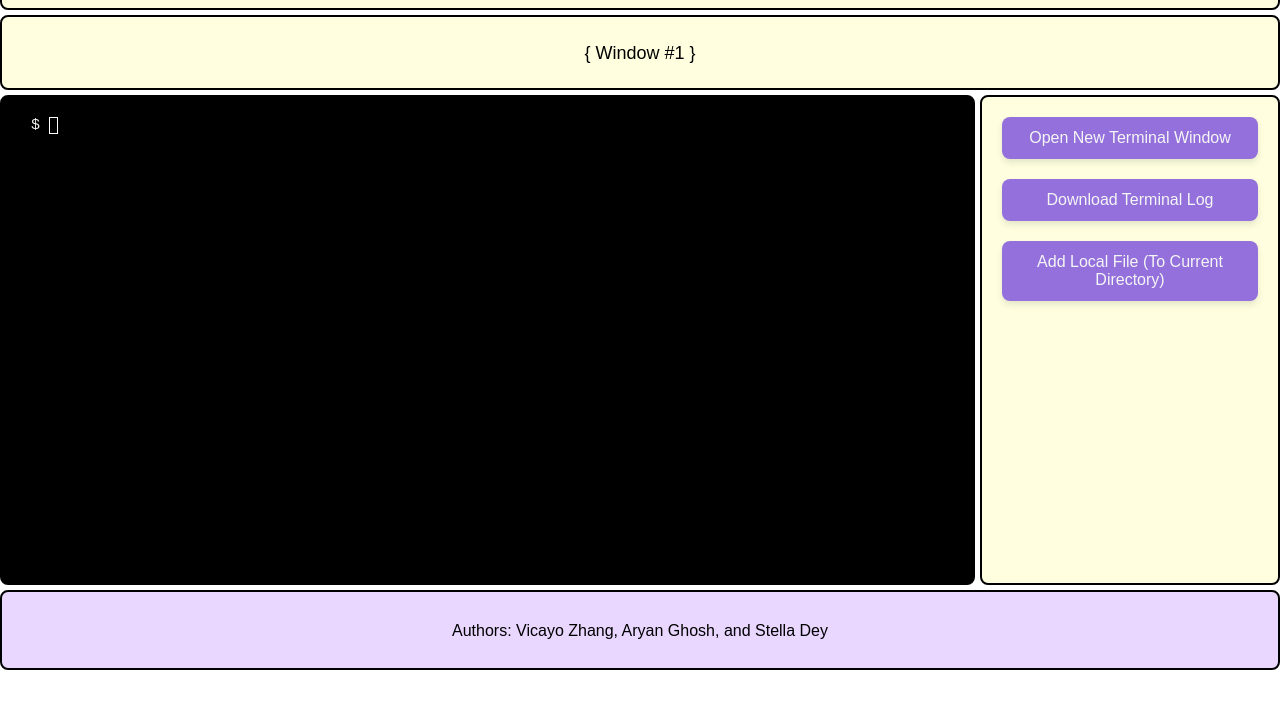
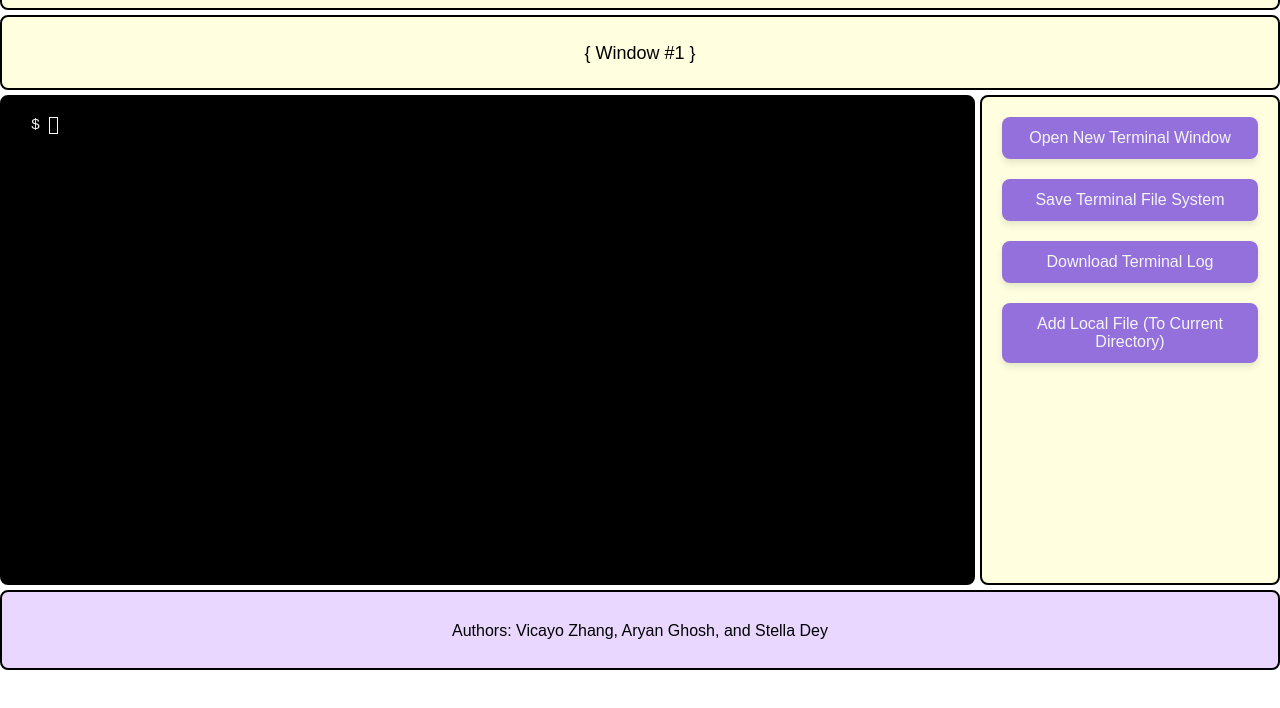
Before and after one commit to VicayoMua/326_Mini_Terminal, a website: page index.html in a window 1280 px wide. Shown: the part 90-798 px from the top of the page. Drawn offline with Linux system fonts and the light colour scheme; no server answers.

Commit message:
Added save terminal fs button

```diff
--- a/index.html
+++ b/index.html
@@ -67,6 +67,12 @@
             Open New Terminal Window
         </button>
         <button
+            type="button"
+            onclick="button_to_save_terminal_fs()">
+            Save Terminal File System
+        </button>
+
+        <button
                 type="button"
                 onclick="button_to_download_terminal_log()">
             Download Terminal Log
--- a/src/terminal_setup_core_and_commands.js
+++ b/src/terminal_setup_core_and_commands.js
@@ -1,5 +1,6 @@
 let
     button_to_open_new_terminal_window = undefined,
+    button_to_save_terminal_fs = undefined,
     button_to_download_terminal_log = undefined,
     button_to_add_local_file = undefined;
 
@@ -37,7 +38,7 @@ function buildFolder(folder, data) {
   }
 }
 
-// import the saved state back into your in‑memory root
+// import the saved state back into in‑memory root
 function importFS(root, state) {
   buildFolder(root, state.fs);
 }
@@ -139,6 +140,17 @@ document.addEventListener('DOMContentLoaded', () => {
 
     // Automatically open one terminal window
     button_to_open_new_terminal_window();
+
+    // Save FS button handler
+    button_to_save_terminal_fs = () => {
+        const cmd = supportedCommands['save'];
+        if (cmd && typeof cmd.executable === 'function') {
+            cmd.executable();
+        } else {
+            console.error('Save command not found');
+        }
+    };
+
 
     button_to_download_terminal_log = () => {
         const
```
